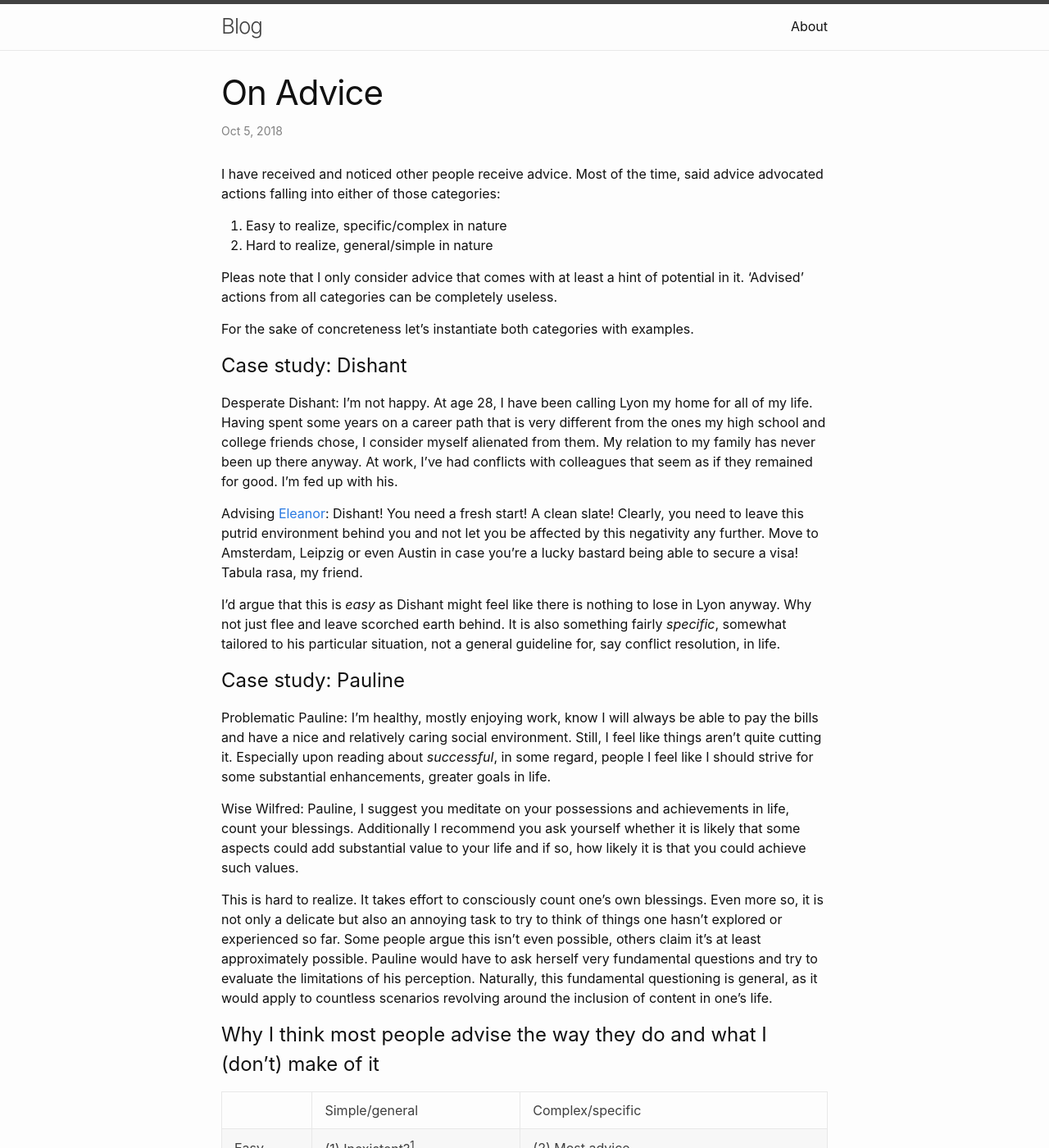
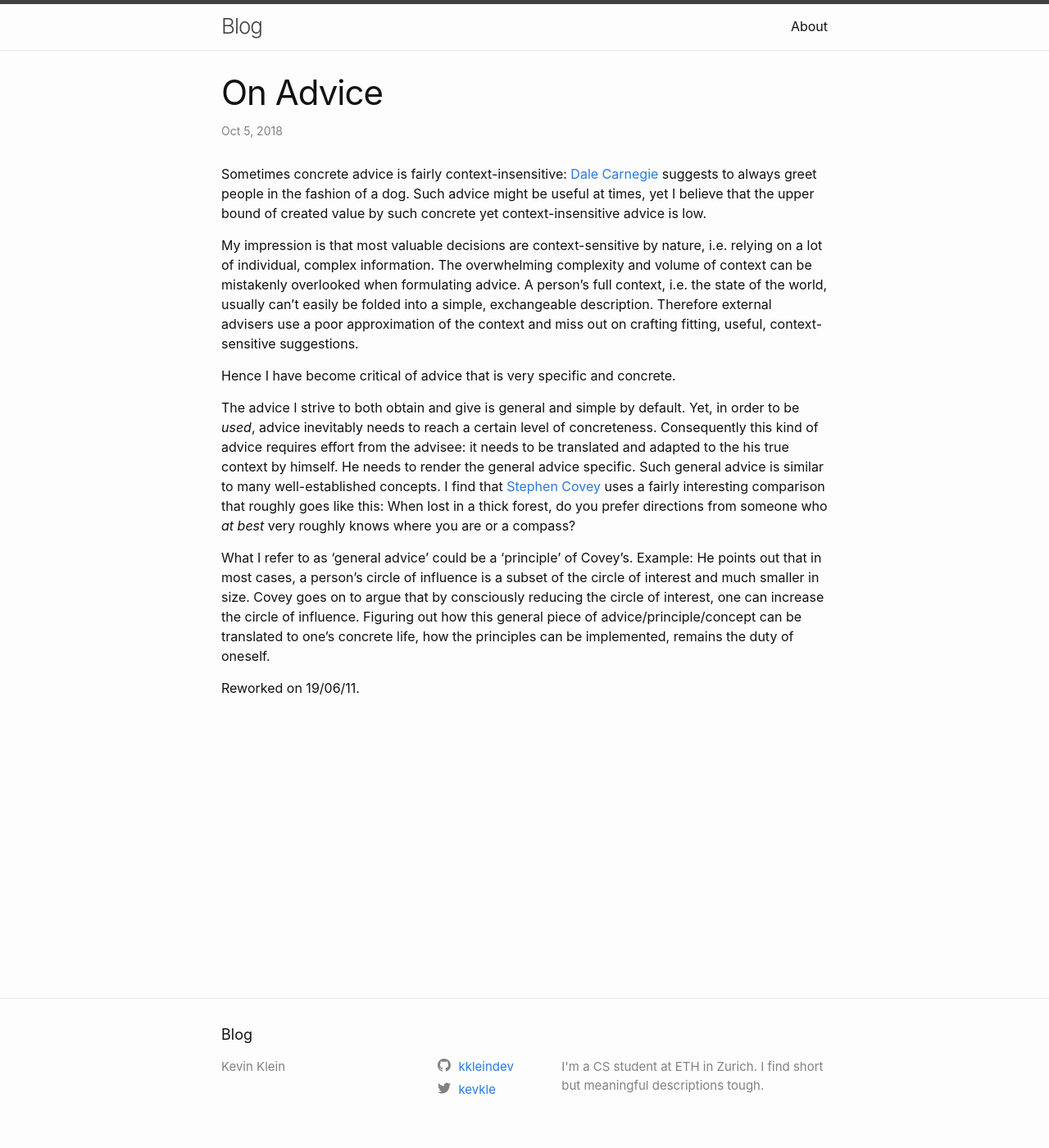
Before and after one commit to kklein/kklein.github.io, a Jekyll site: the page built from _posts/2018-10-05-advice.markdown, in a window 1280 px wide and 1400 px high. Shown: the whole window at 82% size. Built offline with Jekyll 4.4.1, drawn with Linux system fonts in a browser that asks for light colours; some of the changed text lies outside the part shown.

Commit message:
Rewrite blogpost on advice.

```diff
--- a/_posts/2018-10-05-advice.markdown
+++ b/_posts/2018-10-05-advice.markdown
@@ -6,42 +6,14 @@ categories: jekyll update
 comments: false
 ---
 
-I have received and noticed other people receive advice. Most of the time, said advice advocated actions falling into either of those categories:
-1. Easy to realize, specific/complex in nature
-2. Hard to realize, general/simple in nature
+Sometimes concrete advice is fairly context-insensitive: [Dale Carnegie](https://en.wikipedia.org/wiki/How_to_Win_Friends_and_Influence_People) suggests to always greet people in the fashion of a dog. Such advice might be useful at times, yet I believe that the upper bound of created value by such concrete yet context-insensitive advice is low.
 
-Pleas note that I only consider advice that comes with at least a hint of potential in it. 'Advised' actions from all categories can be completely useless.
+My impression is that most valuable decisions are context-sensitive by nature, i.e. relying on a lot of individual, complex information. The overwhelming complexity and volume of context can be mistakenly overlooked when formulating advice. A person's full context, i.e. the state of the world, usually can't easily be folded into a simple, exchangeable description. Therefore external advisers use a poor approximation of the context and miss out on crafting fitting, useful, context-sensitive suggestions.
 
-For the sake of concreteness let's instantiate both categories with examples.
+Hence I have become critical of advice that is very specific and concrete.
 
-# Case study: Dishant
+The advice I strive to both obtain and give is general and simple by default. Yet, in order to be _used_, advice inevitably needs to reach a certain level of concreteness. Consequently this kind of advice requires effort from the advisee: it needs to be translated and adapted to the his true context by himself. He needs to render the general advice specific. Such general advice is similar to many well-established concepts. I find that [Stephen Covey](https://en.wikipedia.org/wiki/The_7_Habits_of_Highly_Effective_People) uses a fairly interesting comparison that roughly goes like this: When lost in a thick forest, do you prefer directions from someone who _at best_ very roughly knows where you are or a compass?
 
-Desperate Dishant: I'm not happy. At age 28, I have been calling Lyon my home for all of my life. Having spent some years on a career path that is very different from the ones my high school and college friends chose, I consider myself alienated from them. My relation to my family has never been up there anyway. At work, I've had conflicts with colleagues that seem as if they remained for good. I'm fed up with his.
+What I refer to as 'general advice' could be a 'principle' of Covey's. Example: He points out that in most cases, a person's circle of influence is a subset of the circle of interest and much smaller in size. Covey goes on to argue that by consciously reducing the circle of interest, one can increase the circle of influence. Figuring out how this general piece of advice/principle/concept can be translated to one's concrete life, how the principles can be implemented, remains the duty of oneself.
 
-Advising [Eleanor](https://www.youtube.com/watch?v=HuS5NuXRb5Y): Dishant! You need a fresh start! A clean slate! Clearly, you need to leave this putrid environment behind you and not let you be affected by this negativity any further. Move to Amsterdam, Leipzig or even Austin in case you're a lucky bastard being able to secure a visa! Tabula rasa, my friend.
-
-I'd argue that this is _easy_ as Dishant might feel like there is nothing to lose in Lyon anyway. Why not just flee and leave scorched earth behind. It is also something fairly _specific_, somewhat tailored to his particular situation, not a general guideline for, say conflict resolution, in life.
-
-# Case study: Pauline
-
-Problematic Pauline: I'm healthy, mostly enjoying work, know I will always be able to pay the bills and have a nice and relatively caring social environment. Still, I feel like things aren't quite cutting it. Especially upon reading about _successful_, in some regard, people I feel like I should strive for some substantial enhancements, greater goals in life.
-
-Wise Wilfred: Pauline, I suggest you meditate on your possessions and achievements in life, count your blessings. Additionally I recommend you ask yourself whether it is likely that some aspects could add substantial value to your life and if so, how likely it is that you could achieve such values.
-
-This is hard to realize. It takes effort to consciously count one's own blessings. Even more so, it is not only a delicate but also an annoying task to try to think of things one hasn't explored or experienced so far. Some people argue this isn't even possible, others claim it's at least approximately possible. Pauline would have to ask herself very fundamental questions and try to evaluate the limitations of his perception. Naturally, this fundamental questioning is general, as it would apply to countless scenarios revolving around the inclusion of content in one's life.
-
-# Why I think most people advise the way they do and what I (don't) make of it
-
-|         | Simple/general              | Complex/specific  |
-| Easy    | (1) Inexistent?<sup>1</sup> | (2) Most advice |
-| Hard    | (3) Some advice             | (4) Where you want to get|
-
-My intuition confirms exactly what my brain desires to hear: it makes sense. Most advisers suffer constraints making it extremely hard to penetrate (4). On the one hand, the adviser would need to thoroughly understand the specific context of the advised, requiring lots of effort. On the other hand, people tend to prefer delivering good news, avoiding confrontation and hard truths, requiring quite some effort. The adviser is generally not incentivized to incur the loss of lots of effort + quite some effort. Bottom line is they are drawn towards (1), can't reach it, so either go for (2) or (3).
-
-I personally came to appreciate advice from (2) far more than from (3). I have taken advice from (3) seriously and it might have led to some positive properties. I could think of [Dale Carnegie](https://en.wikipedia.org/wiki/How_to_Win_Friends_and_Influence_People)'s advice to try to greet people like a dog right now. Yet they have never made a substantial difference as of now. Most values has been derived by taking advice from (3) and trying to tailor it to my particular context myself, with the knowledge I already have of it. An example of that would be applying [Stephen Covey](https://en.wikipedia.org/wiki/The_7_Habits_of_Highly_Effective_People)'s distinction and treatment<sup>2</sup> of circle of interest and circle of influence to the particularities of my life.
-
-TL;DR: Mostly disregard (2), take promising advice from (3) and bring it to (4).
-
-<sup>1</sup> If not, please tell me immediately
-
-<sup>2</sup> He points out that in general the a person's circle of influence is a subset of the circle of interest and much smaller in size. He goes on to argue that by artificially reducing the circle of interest, one can increase the circle of influence.
+Reworked on 19/06/11.
```
